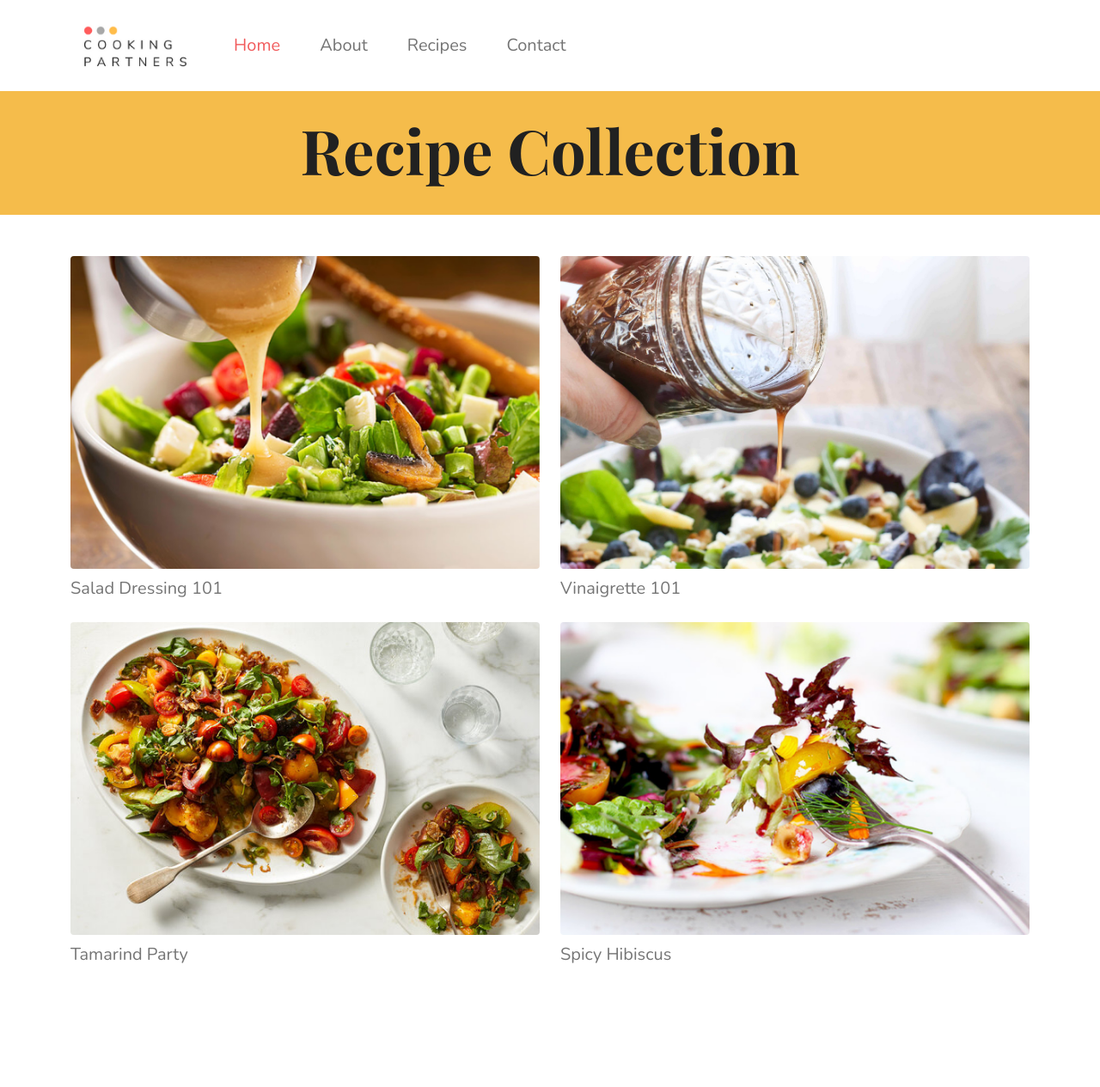
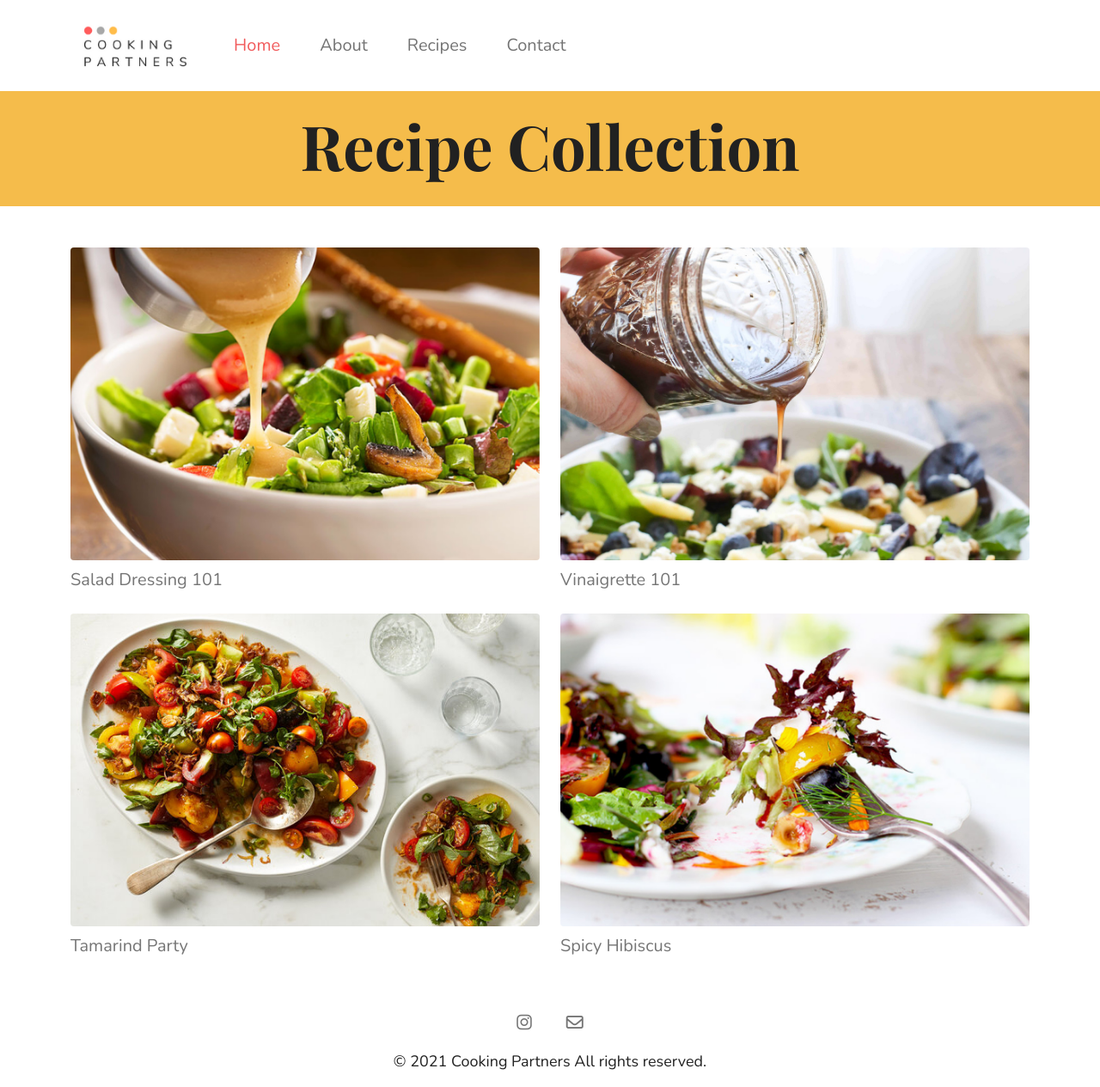
Before and after one commit to paumeszam/Portfolio-Project-PMZ, a plain HTML site: page index.html in a window 1280 px wide. Shown: the whole page at 86% size. Before the commit the page ends 1126 px from the top, so only its background shows below. Drawn offline with nearby package versions, Linux system fonts and the light colour scheme.

Commit message:
Created the footer

```diff
--- a/index.html
+++ b/index.html
@@ -70,7 +70,17 @@
                 <a href="#">Spicy Hibiscus</a>
             </div>
         </div>
-    </div>
-
+    <footer>
+        <div class="d-flex justify-content-center mb-3">
+            <a href="https://www.instagram.com/cookingpartnersmx/?hl=es-la">
+                <i class="fab fa-instagram"></i>
+            </a>
+            <a href="mailto:cookingpartnersmx@gmail.com">
+                <i class="far fa-envelope"></i>
+            </a>
+        </div>
+        <p class="d-flex justify-content-center">© 2021 Cooking Partners All rights reserved.</p>
+    </footer>
+</div>
 </body>
 </html>
--- a/styles/portfolio.css
+++ b/styles/portfolio.css
@@ -55,6 +55,14 @@ li {
   list-style-type: none;
 }
 
+footer {
+  margin-top: 60px;
+}
+
+footer a {
+  padding: 0 20px;
+}
+
 .logo {
   max-height: 80px;
 }
@@ -71,7 +79,7 @@ li {
   background: var(--primary-color);
   margin-bottom: 20px;
   text-align: center;
-  padding: 25px;
+  padding: 20px;
 }
 
 .btn-contact {
```
